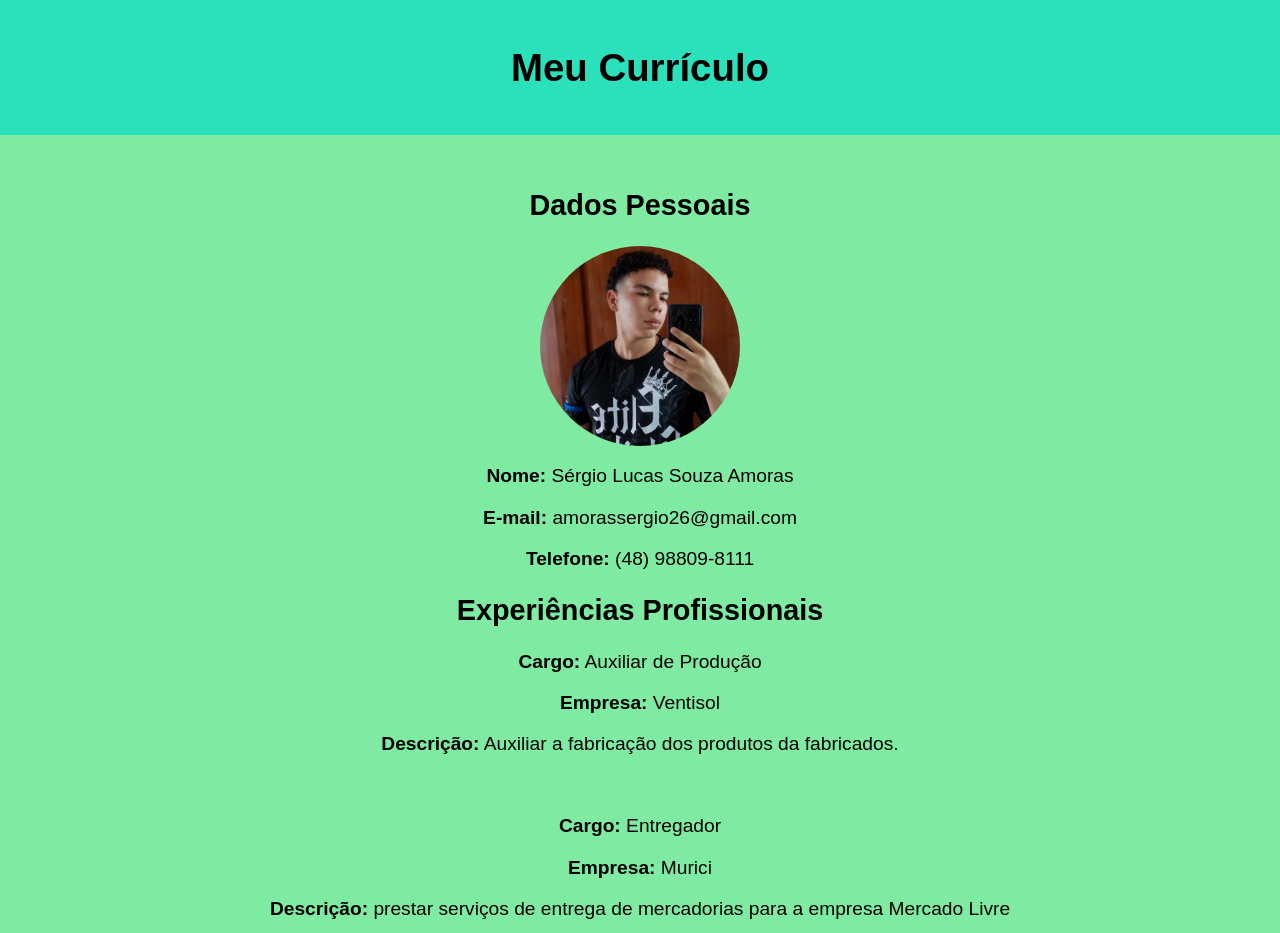
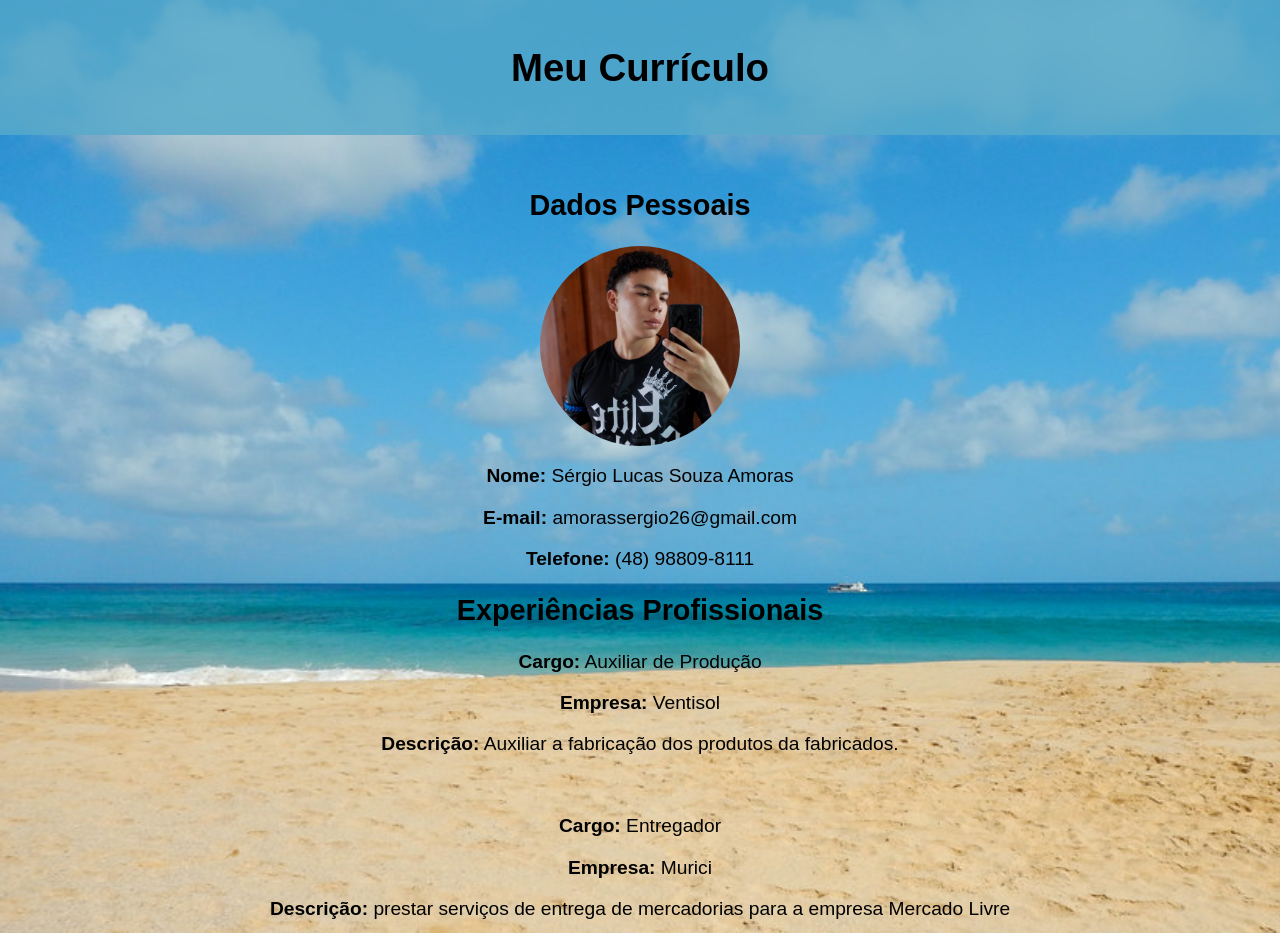
Before and after one commit to SLamoras26/curriculo, a plain HTML site: page index.html in a window 1280 px wide. Shown: the top 933 px of the page. Drawn offline with Linux system fonts and the light colour scheme.

Commit message:
Update index.html

```diff
--- a/index.html
+++ b/index.html
@@ -5,16 +5,18 @@
     <style>
         body {
 
-            font-family: Arial, sans-serif;
+             font-family: Arial, sans-serif;
             font-size: 120%;
-            background-color: rgba(111, 232, 149, 0.881);
+            background-color: rgba(248, 250, 249, 0.881);
             margin: 0;
             padding: 0;
+            background-image: url(fundo.jpg);
+            background-size: cover;
         }
 
 
         #header {
-            background-color: #0edfc6bc;
+            background-color: #57aacbd2;
             color: #000000;
             text-align: center;
             padding: 20px;
```
